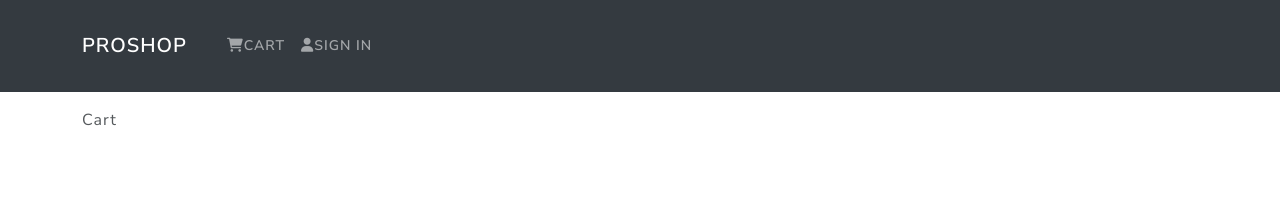
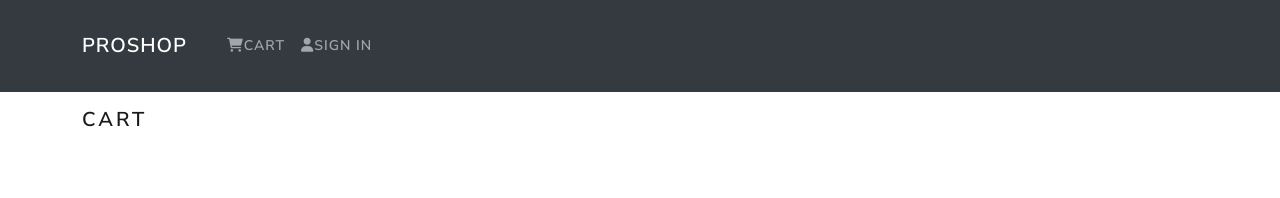
Before and after one commit to bruk-lemma/React-Shop-App, a React (Create React App) app in the folder front-end/: page /cart/1 in a window 1280 px wide. Shown: the top 198 px of the page. Built offline with nearby package versions, Linux system fonts and the light colour scheme.

Commit message:
created a cart screen and added the path

```diff
--- a/front-end/src/App.js
+++ b/front-end/src/App.js
@@ -19,7 +19,7 @@ function App() {
           <Routes>
             <Route exact path='/' element={<HomePageScreen />} />
             <Route path='/product/:id' element={<ProductScreen />} />
-            <Route path='/cart/:id?' element={<CartScreen />} />
+            <Route path='/cart/:id' element={<CartScreen />} />
           </Routes>
         </Container>
       </main>
--- a/front-end/src/screens/CartScreen.js
+++ b/front-end/src/screens/CartScreen.js
@@ -1,7 +1,11 @@
 import React from "react";
 
 const Cart = () => {
-  return <div>Cart</div>;
+  return (
+    <div>
+      <h4>CART</h4>
+    </div>
+  );
 };
 
 export default Cart;
--- a/front-end/src/screens/ProductScreen.js
+++ b/front-end/src/screens/ProductScreen.js
@@ -23,7 +23,7 @@ const ProductScreen = ({history, match}) => {
 
   useEffect(() => {
     dispatch(listProductDetails(id));
-  }, [dispatch, id]);
+  }, [dispatch, id, qty]);
   // history = useHistory();
 
   // history = useHistory();
```
